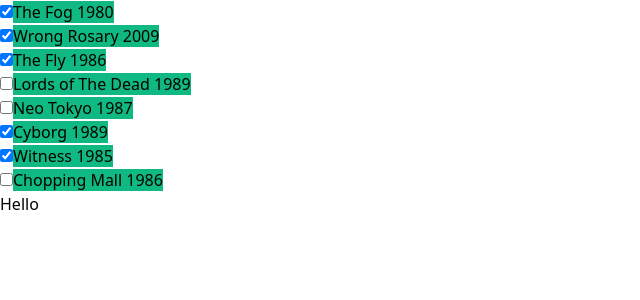
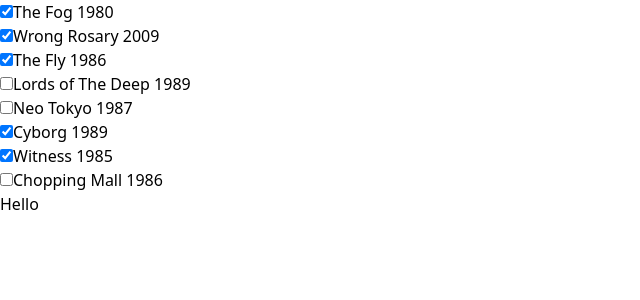
Before and after one commit to Marvling/movie-todo, a React (Create React App) app: page / in a window 1280 px wide. Shown: the top 300 px of the page, without its empty margins (0-640 px from the left). Built offline with nearby package versions, Linux system fonts and the light colour scheme.

Commit message:
item chekcboxes

```diff
--- a/public/index.html
+++ b/public/index.html
@@ -26,14 +26,14 @@
       work correctly both with client-side routing and a non-root public URL.
       Learn how to configure a non-root public URL by running `npm run build`.
     -->
-    <title>React App</title>
+    <title>Watch List ◉ </title>
   </head>
   <body>
     <noscript>You need to enable JavaScript to run this app.</noscript>
-    <div class='w-1/2' id="root">
+    <div id="root">
 
     </div>
-    <div class="w-1/2">Hello</div>
+    <div>Hello</div>
     <!--
       This HTML file is a template.
       If you open it directly in the browser, you will see an empty page.
--- a/src/App.js
+++ b/src/App.js
@@ -3,17 +3,47 @@ import TodoItem from './components/TodoItem'
 import todoData from './components/todoData'
 
 class App extends React.Component{
+    constructor(props){
+        super(props)
 
-    todoItemsList = todoData.map(
-            (items) => <TodoItem  key={items.id} todoObject={items} />
-        )
+        this.handleChange = this.handleChange.bind(this)
 
+        this.state = {
+            todoDataArray: todoData
+        }
+    }
+
+    handleChange(id){
+        this.setState(prevState => {
+            const updatedTodoArray = prevState.todoDataArray.map(todo => {
+                if (todo.id === id) {
+                    return{
+                        ...todo,
+                        isWatched: !todo.isWatched
+                    }
+                }
+                return todo
+            })
+            return {
+                todoDataArray: updatedTodoArray
+            }
+        })
+    }
 
     render (){
 
+        const todoItemsList = this.state.todoDataArray.map(
+            (items) => <TodoItem
+                key={items.id}
+                todoObject={items}
+                increaseButton={this.debugCounter}
+                handleChange = {this.handleChange}
+            />
+        )
+
         return(
             <div>
-               {this.todoItemsList}
+               {todoItemsList}
             </div>
         )
     }
--- a/src/components/TodoItem.js
+++ b/src/components/TodoItem.js
@@ -7,13 +7,13 @@ function ToDoItem(props) {
         type='checkbox'
         id={props.name}
         checked={props.todoObject.isWatched}
+        onChange={() => props.handleChange(props.todoObject.id)}
         />
 
         <label
             htmlFor={props.todoObject.name}
-            // Tailwind Styles
-            className = "bg-green-500">
-                {props.todoObject.name} {props.todoObject.year}
+            >
+            {props.todoObject.name} {props.todoObject.year}
         </label>
     </div>)
 }
--- a/src/components/todoData.js
+++ b/src/components/todoData.js
@@ -23,7 +23,7 @@ const todoData= [
     },
     {
         id:4,
-        name:'Lords of The Dead',
+        name:'Lords of The Deep',
         year: 1989,
         isWatched: false,
         dateWatched: '',
```
